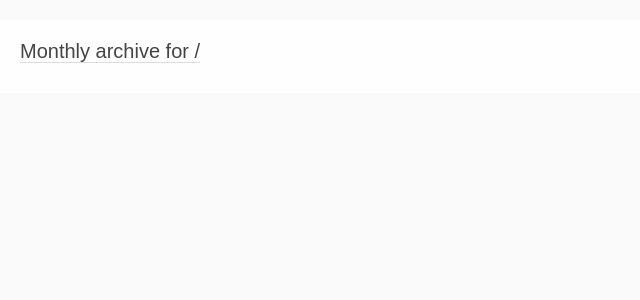
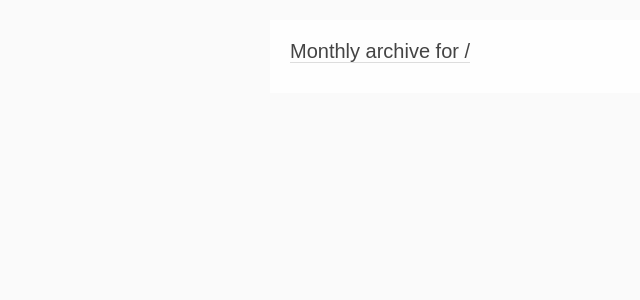
Before and after one commit to osrpt/osrpt.github.com, a Jekyll site: the page built from archive.html, in a window 1280 px wide. Shown: the top 300 px of the page, without its empty margins (0-640 px from the left). Built offline with Jekyll 4.4.1, drawn with Linux system fonts in a browser that asks for light colours; Markdown is read by kramdown in place of the engine named in the settings.

Commit message:
edit body width

```diff
--- a/css/default.css
+++ b/css/default.css
@@ -10,7 +10,7 @@
   margin: 0;
   font-size:62.5%;
   background:#fefefe;
-  width:700px;
+  max-width:700px;
   padding:2em;
 }
 
```
